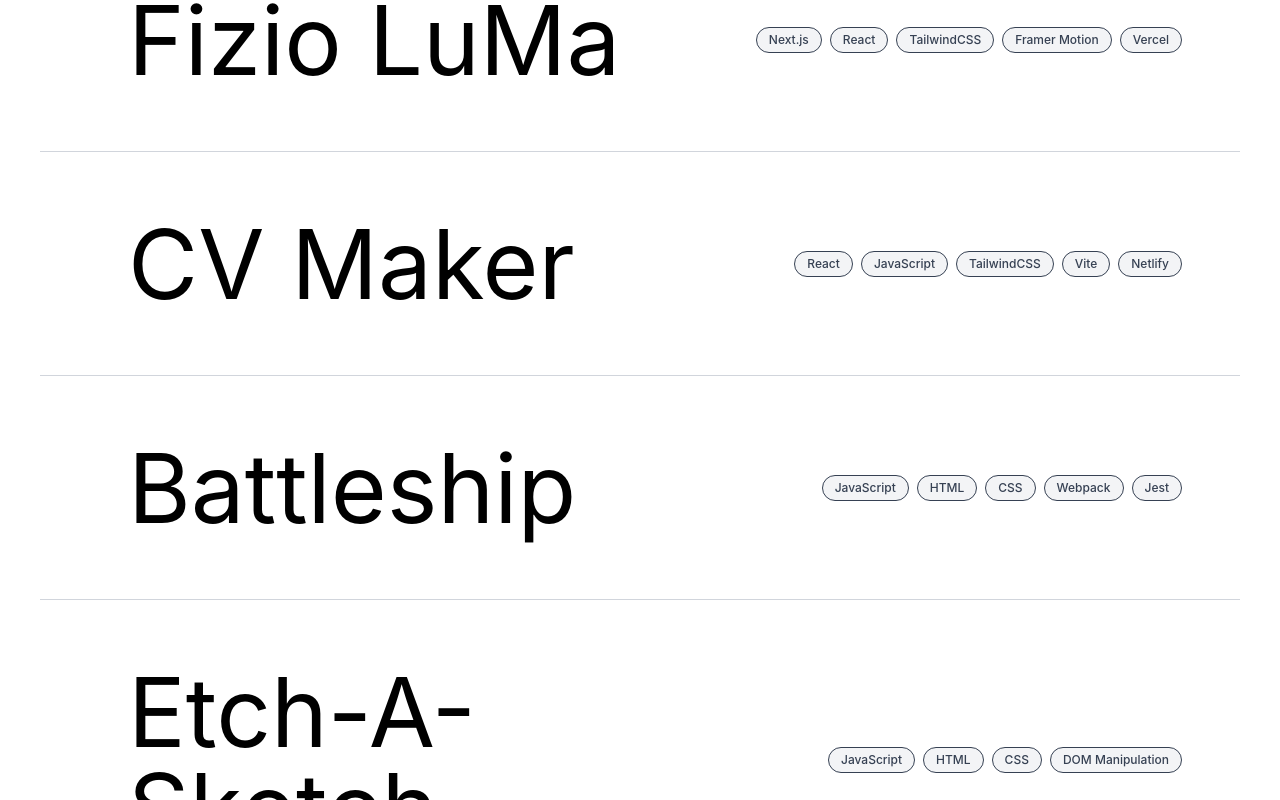
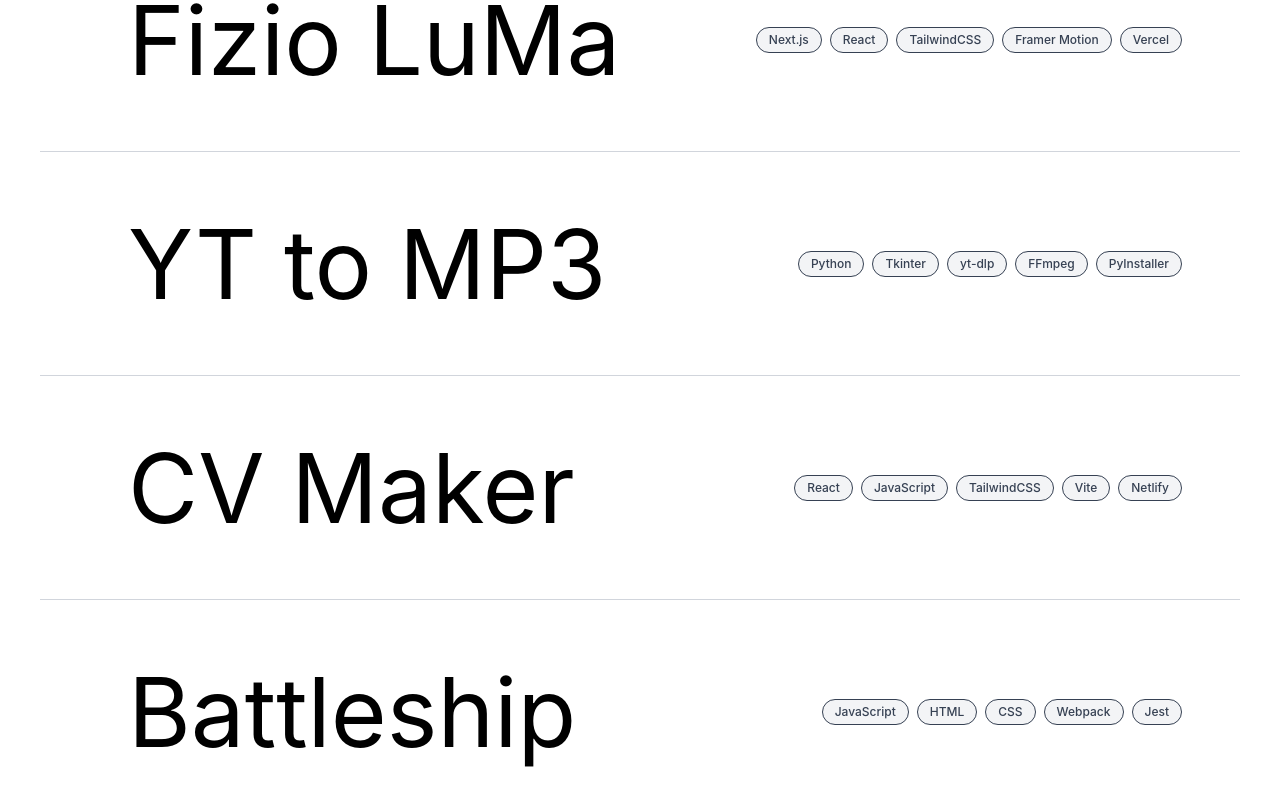
Before and after one commit to Mararovsek99/portfolio, a React (Vite) app: page / in a window 1280 px wide. Shown: the part 1754-2554 px from the top of the page. Built offline with nearby package versions, Linux system fonts and the light colour scheme.

Commit message:
added project "YT to MP3" to portfolio

```diff
--- a/src/assets/portfolioImages.js
+++ b/src/assets/portfolioImages.js
@@ -6,4 +6,5 @@
   "/battleship_mockup.webp",
   "/etch_a_sketch_mockup.webp",
   "/tic-tac-toe_mockup.webp",
+  "/YtToMp3_mockup.webp",
 ];
--- a/src/components/RecentWork.jsx
+++ b/src/components/RecentWork.jsx
@@ -16,6 +16,12 @@
     ],
     image: portfolioImages[0],
     url: "https://fizioluma.si",
+  },
+  {
+    title: "YT to MP3",
+    technologies: ["Python", "Tkinter", "yt-dlp", "FFmpeg", "PyInstaller"],
+    image: portfolioImages[5],
+    url: "https://github.com/Mararovsek99/yt-to-mp3-windows-app",
   },
 
   {
```
Also changed, not shown: public/YtToMp3_mockup.webp (added).
